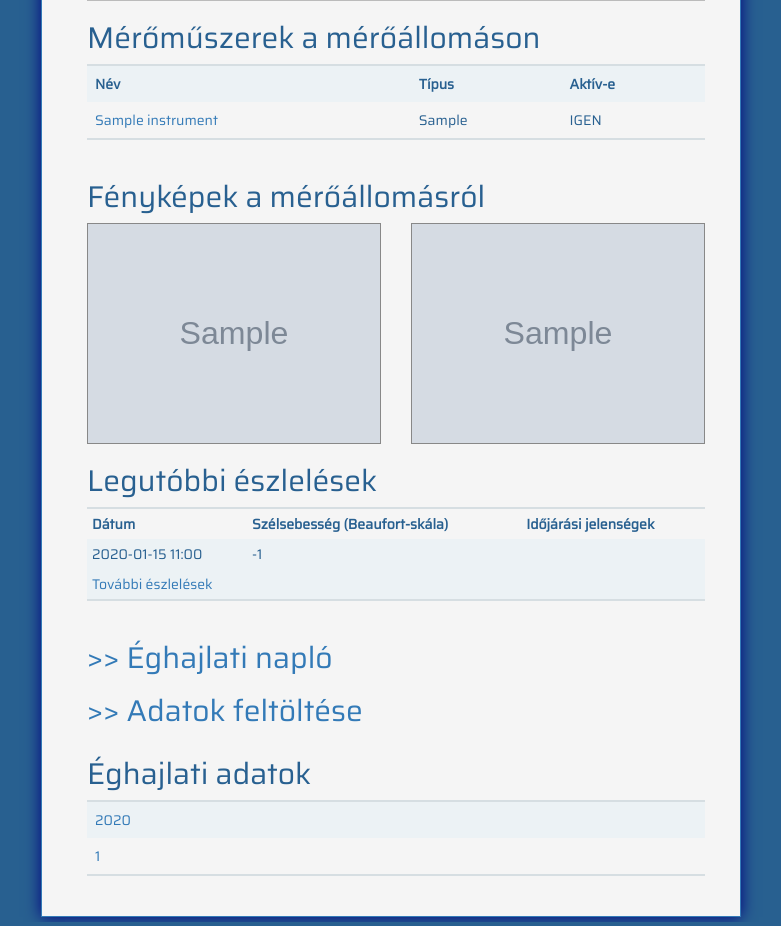
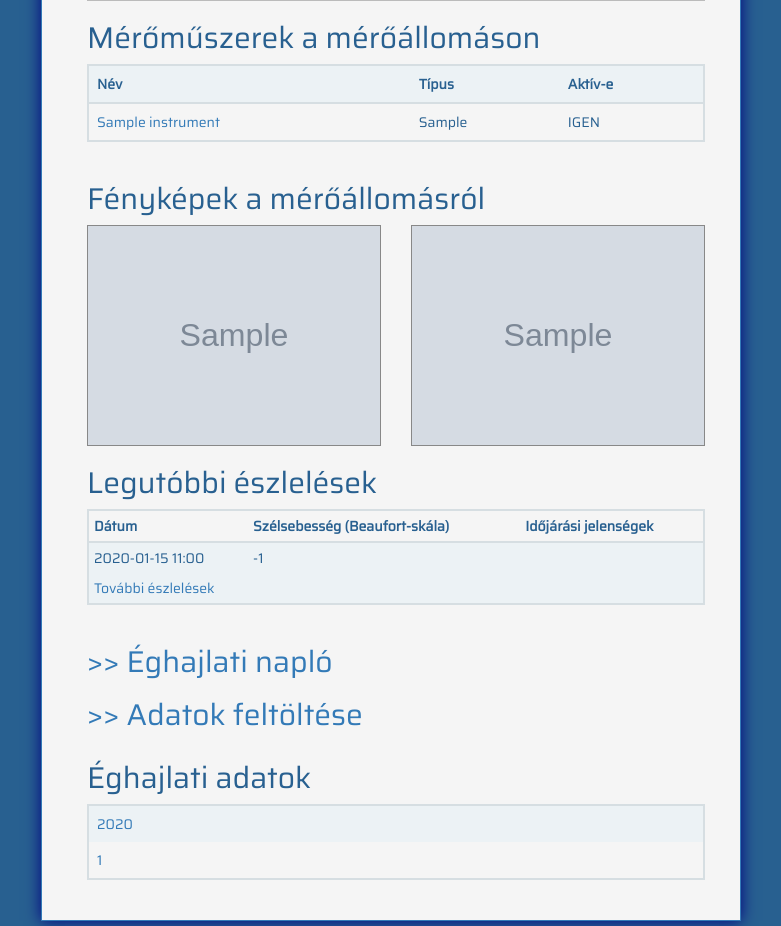
Before and after one commit to zivatar/thesis, a Django app: page /site/1/details in a window 1280 px wide. Shown: the part 593-1519 px from the top of the page, without its empty margins (249-1030 px from the left). Run offline with Django 3.2, Linux system fonts and the light colour scheme; tables that the repository leaves empty hold one stand-in row (values such as "Sample post"); grey boxes marked "Sample" are stand-in pictures; some libraries are stand-ins or nearby versions; some web fonts are replaced.

Commit message:
Table border

```diff
--- a/climate/static/css/bootstrap-theme.css
+++ b/climate/static/css/bootstrap-theme.css
@@ -61,13 +61,16 @@ input, select, .form-control, input[type=checkbox], input.datepicker {
 	-webkit-box-shadow: none;
 }
 
-table.table.table-striped td, table.table.table-striped th {
+table.table.table-striped td {
 	border: 0;
 }
 
+table.table.table-striped th {
+	border-bottom: 2px solid #d6dee2;
+}
+
 table.table.table-striped {
-	border-top: 2px solid #d6dee2;
-	border-bottom: 2px solid #d6dee2;
+	border: 2px solid #d6dee2;
 }
 
 .table-striped>tbody>tr:nth-of-type(odd) {
--- a/climate/templates/climate/monthly_view.html
+++ b/climate/templates/climate/monthly_view.html
@@ -107,10 +107,10 @@
 
 		<h4>Szignifikáns jelenségek</h4>
 
-		<table class="table">
+		<table class="table table-striped">
 			<tr>
-				<td>Megnevezés</td>
-				<td>Napok száma</td>
+				<th>Megnevezés</th>
+				<th>Napok száma</th>
 			</tr>
 			{% for s,v in significants.items %}
 				<tr>
```
